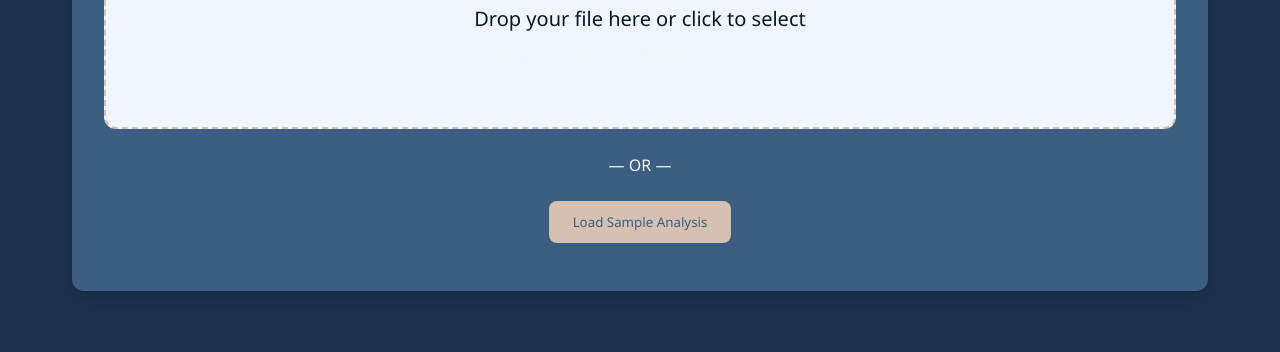
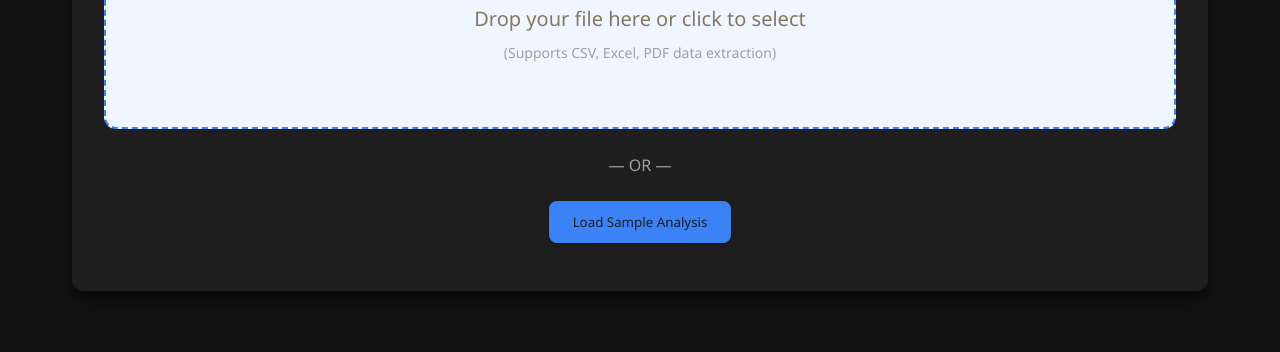
Before and after one commit to Jumana428/SmartFinAnalyzer, a plain HTML site: page index.html in a window 1280 px wide. Shown: the part 448-800 px from the top of the page. Drawn offline with Linux system fonts and the light colour scheme.

Commit message:
index.html

```diff
--- a/index.html
+++ b/index.html
@@ -7,22 +7,21 @@
     <style>
         /* --- CSS Reset & Variables --- */
         :root {
-            --bg-dark-blue: #081825;
-            --color-success: #537B2F;
-            --color-danger: #660810;
-            --bg-main: #1B314C;
-            --color-white: #3C5E82;
-            --text-main: #f7f9fc;
-            --text-light: #f5f7fa;
-            --accent-blue: #D6C0B1;
-            --border-color: #e2e8f0;
-            --shadow-sm: 0 1px 2px 0 rgba(0, 0, 0, 0.05);
-            --shadow-md: 0 4px 6px -1px rgba(0, 0, 0, 0.1), 0 2px 4px -1px rgba(0, 0, 0, 0.06);
-            --shadow-lg: 0 10px 15px -3px rgba(0, 0, 0, 0.1), 0 4px 6px -2px rgba(0, 0, 0, 0.05);
-            --radius-md: 0.5rem;
-            --radius-lg: 0.75rem;
-        }
-
+  --bg-dark-blue: #857861;
+  --color-success: #4ade80;
+  --color-danger: #f87171;
+  --bg-main: #121212;
+  --color-white: #1e1e1e;
+  --text-main: #e0e0e0;
+  --text-light: #a0a0a0;
+  --accent-blue: #3B82F6;
+  --border-color: #333333;
+  --shadow-sm: 0 1px 2px 0 rgba(0, 0, 0, 0.4);
+  --shadow-md: 0 4px 6px -1px rgba(0, 0, 0, 0.5);
+  --shadow-lg: 0 10px 15px -3px rgba(0, 0, 0, 0.6);
+  --radius-md: 0.5rem;
+  --radius-lg: 0.75rem;
+}
         * {
             margin: 0;
             padding: 0;
```
